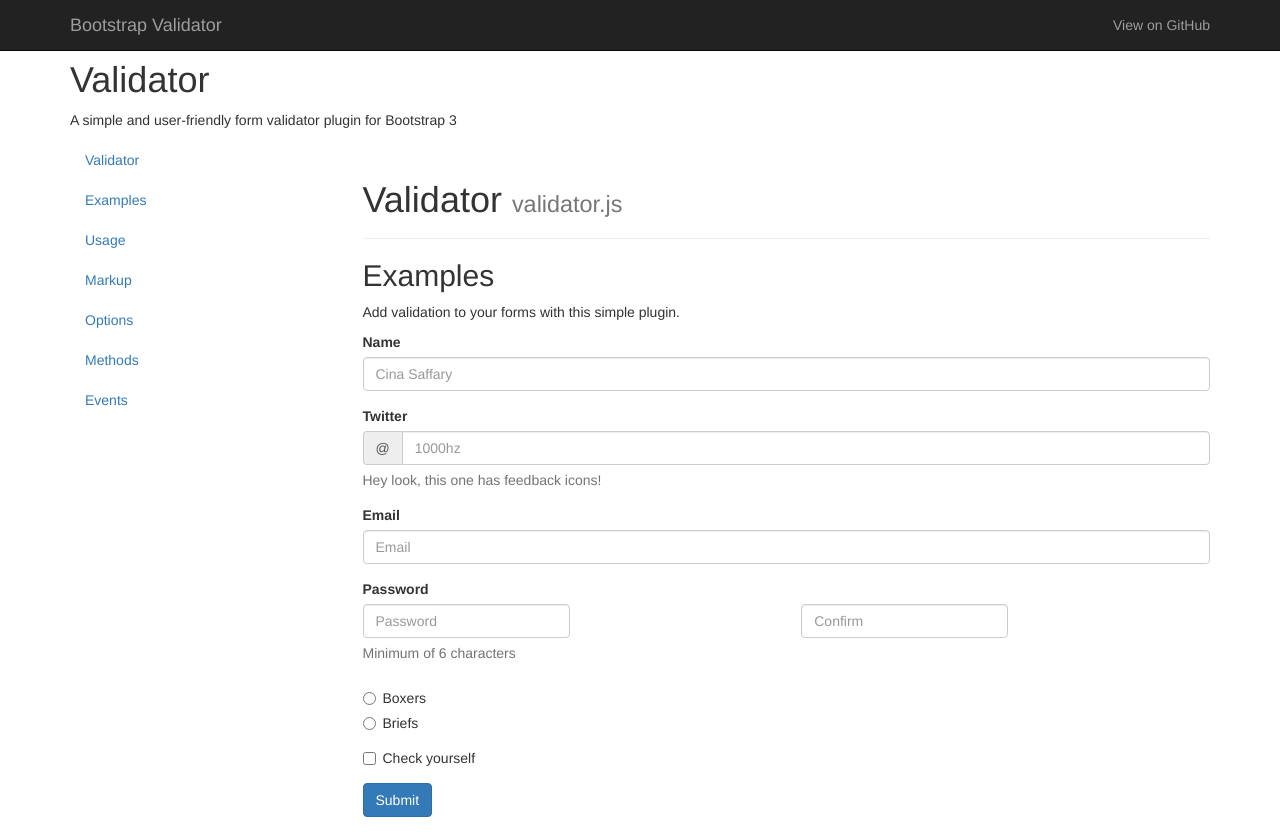
After one commit to achinni/631_Ecomm_Project, a PHP site: the page made by test validate.html in a window 1280 px wide. The commit adds this page. Run offline with PHP 8.4, Linux system fonts and the light colour scheme; some libraries are stand-ins or nearby versions.

Commit message:
validation testing

```diff
--- /dev/null
+++ b/test validate.html
@@ -0,0 +1,170 @@
+<!DOCTYPE html>
+<html lang="en">
+  <head>
+    <!-- Meta, title, CSS, favicons, etc. -->
+    <meta charset="utf-8">
+<meta http-equiv="X-UA-Compatible" content="IE=edge">
+<meta name="viewport" content="width=device-width, initial-scale=1.0">
+<meta name="description" content="">
+<meta name="author" content="">
+
+<title>
+  Validator, for Bootstrap 3
+</title>
+<!-- Latest compiled and minified CSS -->
+<link rel="stylesheet" href="https://maxcdn.bootstrapcdn.com/bootstrap/3.3.6/css/bootstrap.min.css">
+
+<!-- Bootstrap core CSS -->
+<link href="//netdna.bootstrapcdn.com/bootstrap/3.3.5/css/bootstrap.min.css" rel="stylesheet">
+
+<!-- Documentation extras -->
+<link href="assets/css/docs.css" rel="stylesheet">
+<link href="assets/css/pygments-manni.css" rel="stylesheet">
+
+  </head>
+  <body>
+
+    <header class="navbar navbar-inverse navbar-fixed-top bs-docs-nav" role="banner">
+  <div class="container">
+    <div class="navbar-header">
+      <button class="navbar-toggle" type="button" data-toggle="collapse" data-target=".bs-navbar-collapse">
+        <span class="sr-only">Toggle navigation</span>
+        <span class="icon-bar"></span>
+        <span class="icon-bar"></span>
+        <span class="icon-bar"></span>
+      </button>
+      <a href="#" class="navbar-brand">Bootstrap Validator</a>
+    </div>
+    <nav class="collapse navbar-collapse bs-navbar-collapse" role="navigation">
+      <ul class="nav navbar-nav navbar-right">
+        <li>
+          <a href="https://github.com/1000hz/bootstrap-validator">View on GitHub</a>
+        </li>
+      </ul>
+    </nav>
+  </div>
+</header>
+
+    <!-- Docs page layout -->
+    <div class="bs-header" id="content">
+      <div class="container">
+      <br/><br/>
+        <h1>Validator</h1>
+        <p>A simple and user-friendly form validator plugin for Bootstrap 3</p>
+      </div>
+    </div>
+
+    <div class="container bs-docs-container">
+      <div class="row">
+        <div class="col-md-3">
+          <div class="bs-sidebar hidden-print" role="complementary">
+            <ul class="nav bs-sidenav">
+              <li class="active">
+  <a href="#validator">Validator</a>
+  <ul class="nav">
+    <li><a href="#validator-examples">Examples</a></li>
+    <li><a href="#validator-usage">Usage</a></li>
+    <li><a href="#validator-markup">Markup</a></li>
+    <li><a href="#validator-options">Options</a></li>
+    <li><a href="#validator-methods">Methods</a></li>
+    <li><a href="#validator-events">Events</a></li>
+  </ul>
+</li>
+
+            </ul>
+          </div>
+        </div>
+        <div class="col-md-9" role="main">
+            <!-- Dropdowns
+  ================================================== -->
+  <div class="bs-docs-section">
+    <div class="page-header">
+      <h1 id="validator">Validator <small>validator.js</small></h1>
+    </div>
+
+    <h2 id="validator-examples">Examples</h2>
+    <p>Add validation to your forms with this simple plugin.</p>
+
+    <div class="bs-example">
+      <form data-toggle="validator" role="form">
+        <div class="form-group">
+          <label for="inputName" class="control-label">Name</label>
+          <input type="text" class="form-control" id="inputName" placeholder="Cina Saffary" required>
+        </div>
+        <div class="form-group has-feedback">
+          <label for="inputTwitter" class="control-label">Twitter</label>
+          <div class="input-group">
+            <span class="input-group-addon">@</span>
+            <input type="text" pattern="^[_A-z0-9]{1,}$" maxlength="15" class="form-control" id="inputTwitter" placeholder="1000hz" required>
+          </div>
+          <span class="glyphicon form-control-feedback" aria-hidden="true"></span>
+          <span class="help-block with-errors">Hey look, this one has feedback icons!</span>
+        </div>
+        <div class="form-group">
+          <label for="inputEmail" class="control-label">Email</label>
+          <input type="email" class="form-control" id="inputEmail" placeholder="Email" data-error="Bruh, that email address is invalid" required>
+          <div class="help-block with-errors"></div>
+        </div>
+        <div class="form-group">
+          <label for="inputPassword" class="control-label">Password</label>
+          <div class="form-inline row">
+            <div class="form-group col-sm-6">
+              <input type="password" data-toggle="validator" data-minlength="6" class="form-control" id="inputPassword" placeholder="Password" required>
+              <span class="help-block">Minimum of 6 characters</span>
+            </div>
+            <div class="form-group col-sm-6">
+              <input type="password" class="form-control" id="inputPasswordConfirm" data-match="#inputPassword" data-match-error="Whoops, these don't match" placeholder="Confirm" required>
+              <div class="help-block with-errors"></div>
+            </div>
+          </div>
+        </div>
+        <div class="form-group">
+          <div class="radio">
+            <label>
+              <input type="radio" name="underwear" required>
+              Boxers
+            </label>
+          </div>
+          <div class="radio">
+            <label>
+              <input type="radio" name="underwear" required>
+              Briefs
+            </label>
+          </div>
+        </div>
+        <div class="form-group">
+          <div class="checkbox">
+            <label>
+              <input type="checkbox" id="terms" data-error="Before you wreck yourself" required>
+              Check yourself
+            </label>
+            <div class="help-block with-errors"></div>
+          </div>
+        </div>
+        <div class="form-group">
+          <button type="submit" class="btn btn-primary">Submit</button>
+        </div>
+      </form>
+    </div> <!-- /example -->
+
+
+  </div>
+
+        </div>
+      </div>
+
+    </div>
+
+
+    <!-- JS and analytics only. -->
+    <!-- Bootstrap core JavaScript
+================================================== -->
+<!-- Placed at the end of the document so the pages load faster -->
+<script src="https://code.jquery.com/jquery-1.10.2.min.js"></script>
+<script src="http://netdna.bootstrapcdn.com/bootstrap/3.3.5/js/bootstrap.min.js"></script>
+<script src="http://1000hz.github.io/bootstrap-validator/dist/validator.min.js"></script>
+<script src="http://platform.twitter.com/widgets.js"></script>
+<script src="http://1000hz.github.io/bootstrap-validator/assets/js/application.js"></script>
+
+  </body>
+</html>
```
Also changed, not shown: home.php (+32 -4 lines).
